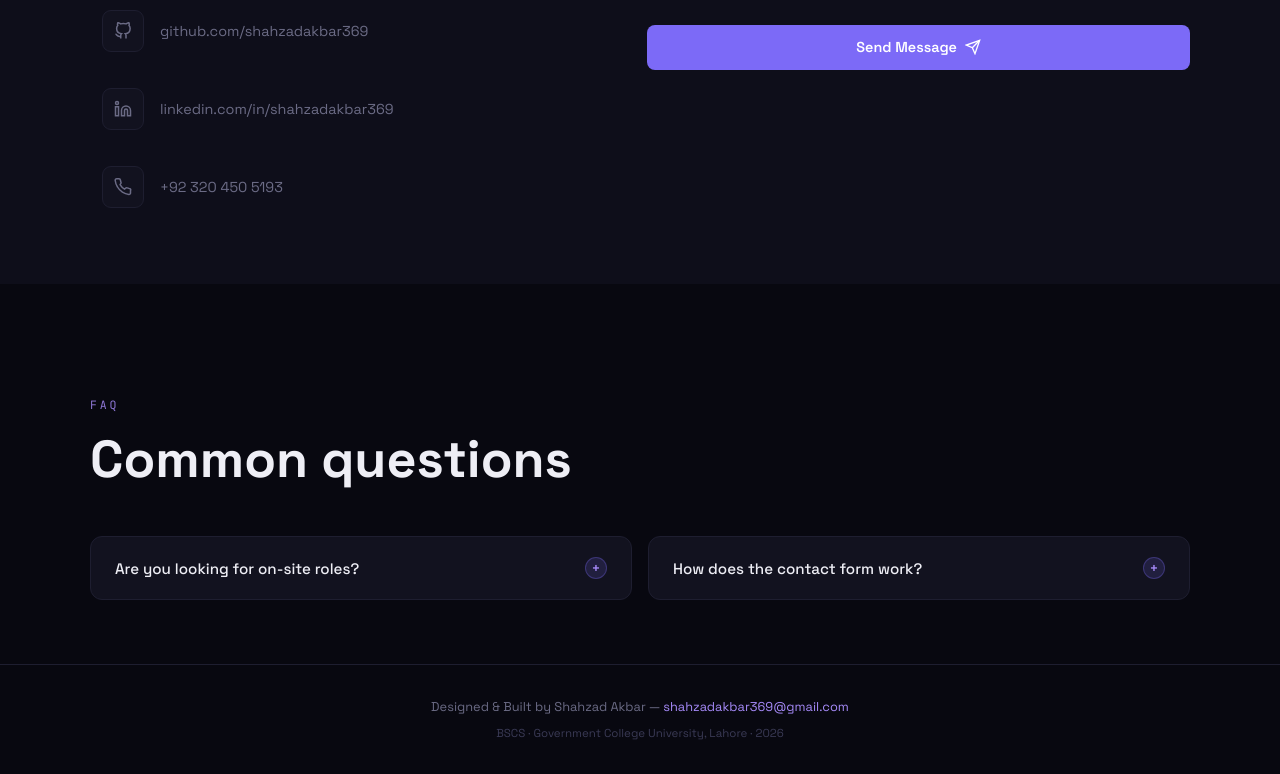
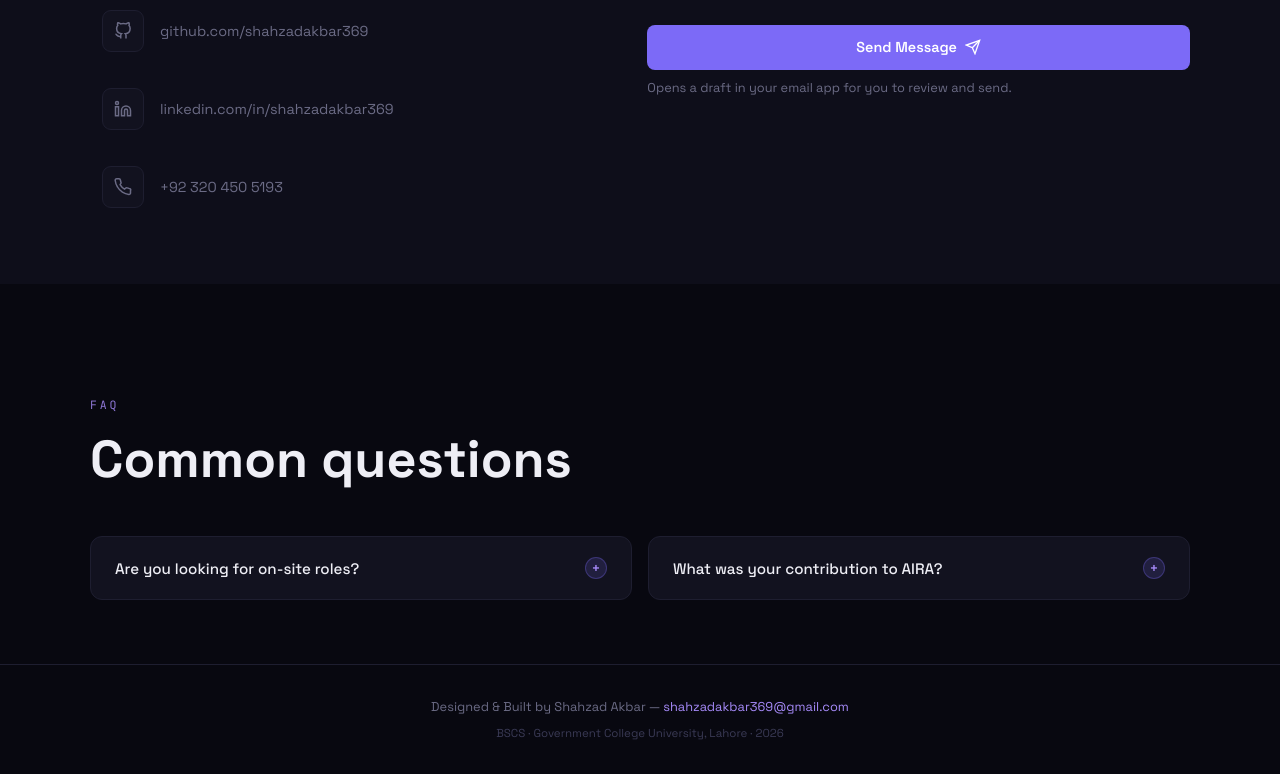
Before and after one commit to shahzadakbar369/Portfolio, a plain HTML site: page index.html in a window 1280 px wide. Shown: the part 7171-7945 px from the top of the page. Drawn offline with Linux system fonts and the light colour scheme.

Commit message:
Updates after Netsol 2.0

```diff
--- a/assets/css/style.css
+++ b/assets/css/style.css
@@ -728,6 +728,11 @@ section { padding: 7rem 2rem 4rem; position: relative; }
 .form-input:focus { outline: none; border-color: var(--accent); box-shadow: 0 0 0 3px var(--accent-glow); }
 .form-input::placeholder { color: var(--fg-dim); }
 textarea.form-input { resize: none; }
+.contact-note {
+    margin-top: 0.5rem;
+    color: var(--fg-muted);
+    font-size: 0.8rem;
+}
 
 /* ── FAQ ── */
 .faq-grid {
--- a/index.html
+++ b/index.html
@@ -719,12 +719,13 @@
                     <label class="form-label" for="message">Message</label>
                     <textarea id="message" rows="5" class="form-input" placeholder="Tell me about the role or project..."></textarea>
                 </div>
-                <button class="btn-primary" style="width:100%;justify-content:center;" onclick="handleContact()">
+                <button class="btn-primary" style="width:100%;justify-content:center;" onclick="handleContact()" aria-describedby="contact-note">
                     Send Message
                     <svg width="16" height="16" viewBox="0 0 24 24" fill="none" stroke="currentColor" stroke-width="2">
                         <line x1="22" y1="2" x2="11" y2="13"/><polygon points="22 2 15 22 11 13 2 9 22 2"/>
                     </svg>
                 </button>
+                <p class="contact-note" id="contact-note">Opens a draft in your email app for you to review and send.</p>
             </div>
         </div>
     </div>
@@ -752,11 +753,11 @@
             </div>
             <div class="faq-item reveal">
                 <button class="faq-question">
-                    How does the contact form work?
+                    What was your contribution to AIRA?
                     <span class="faq-icon">+</span>
                 </button>
                 <div class="faq-answer">
-                    <p>It opens a draft in your email app so you can review and send the message there.</p>
+                    <p>I built AIRA’s CV parser, job matcher, MCQ generator, chatbot, and speech-enabled interview assistant. My teammates handled the frontend and the rest of the backend.</p>
                 </div>
             </div>
         </div>
```
